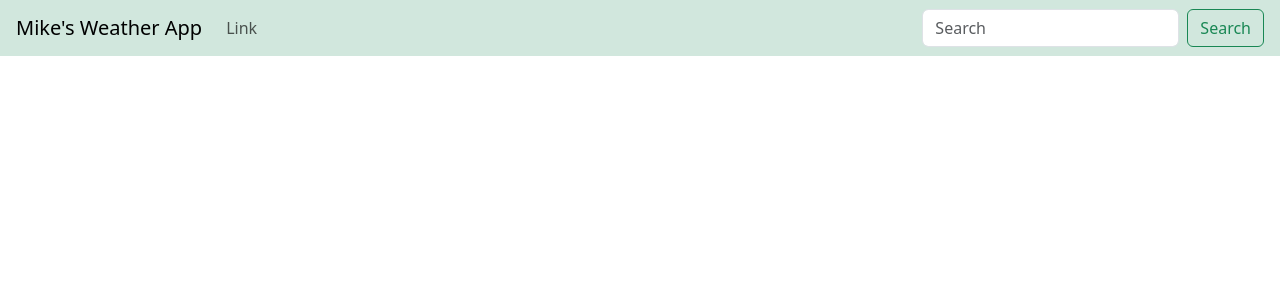
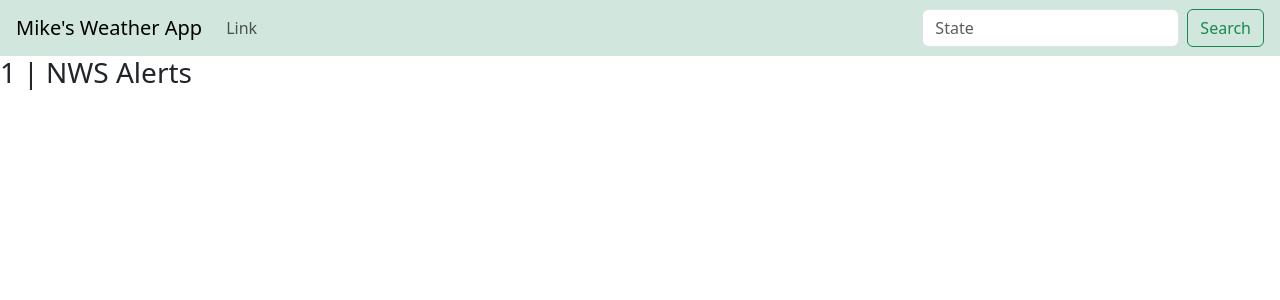
Before and after one commit to michaelgohn/weather-app, a Flask app: template templates/weather-info.html in a window 1280 px wide. Shown: the top 300 px of the page. Run offline with Flask 3, Linux system fonts and the light colour scheme; the template is opened without the code that fills it: most values are stand-ins (such as "Sample title", 1, 10 or a date in 2020).

Commit message:
Added ability to search for alerts in a specified US state

```diff
--- a/app.py
+++ b/app.py
@@ -1,4 +1,5 @@
 from flask import Flask, render_template, request
+import requests
 
 app = Flask(__name__)
 
@@ -8,8 +9,17 @@ def index():
 
 @app.post('/weather-info')
 def weather_info():
-    city_name = request.form.get('city_name')
+    state_id = request.form.get('state_id')
 
-    url = 'https://api.weather.gov/alerts/active/zone/'
+    response = requests.get(f'https://api.weather.gov/alerts/active/area/{state_id}').json()
 
-    return render_template('weather-info.html', city_name=city_name)
+    features = response['features']
+
+    alerts = {}
+
+    for feature in features:
+        areaDesc = feature['properties']['areaDesc']
+        headline = feature['properties']['headline']
+        alerts[areaDesc] = headline
+
+    return render_template('weather-info.html', state_id=state_id, alerts=alerts)
--- a/templates/_layout.html
+++ b/templates/_layout.html
@@ -21,7 +21,7 @@
           </ul>
         </div>
         <form class="d-flex me-3" method="POST" action="/weather-info">
-            <input class="form-control me-2" type="search" placeholder="Search" aria-label="Search" name="city_name">
+            <input class="form-control me-2" type="search" placeholder="State" aria-label="Search" name="state_id">
             <button class="btn btn-outline-success" type="submit">Search</button>
         </form>
     </nav>
--- a/templates/weather-info.html
+++ b/templates/weather-info.html
@@ -1,9 +1,14 @@
 {% extends "_layout.html" %}
 
 {% block title %}
-    {{ city_name }} | Weather Info
+    {{ state_id }} | Weather Info
 {% endblock %}
 
 {% block body %}
-
+    <h3>{{ state_id }} | NWS Alerts</h3>
+        <ul>
+            {% for areaDesc, headline in alerts.items() %}
+            <li>{{ areaDesc }}: {{ headline }}</li>
+            {% endfor %}
+        </ul>
 {% endblock %}
```
